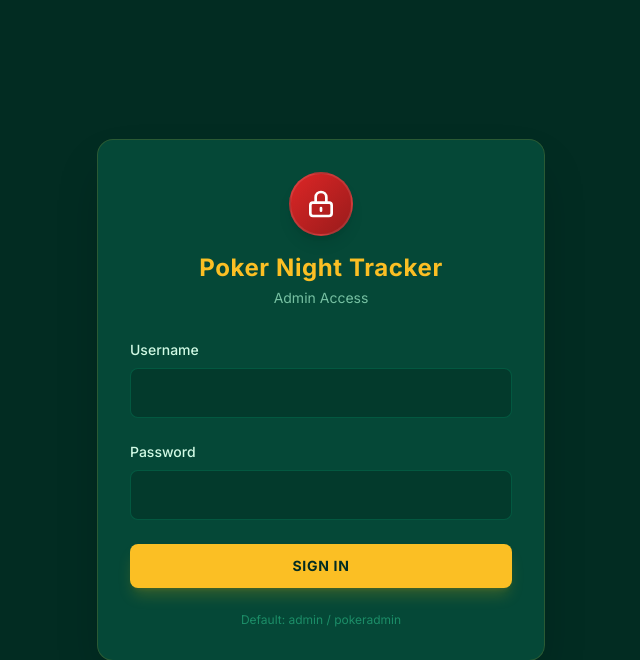
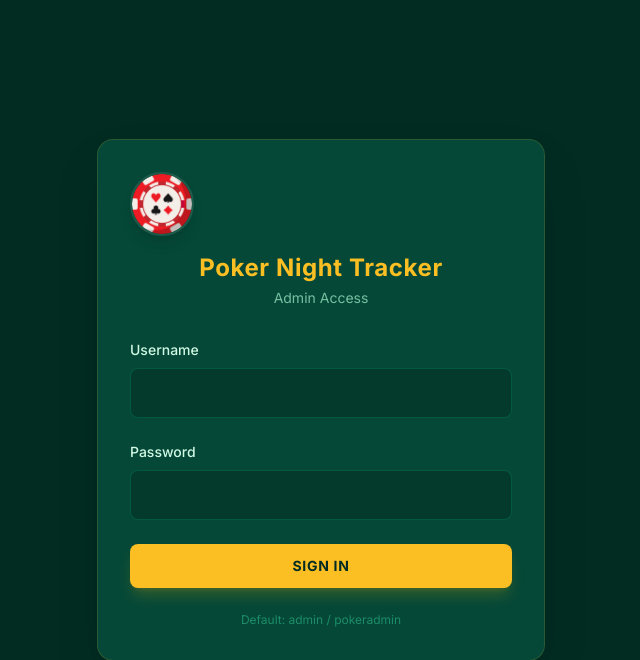
Before and after one commit to Jonyboylovespie/PokerNightTracker, a Flask app: page /login in a window 1280 px wide. Shown: the top 660 px of the page, without its empty margins (319-959 px from the left). Run offline with Flask 3, Linux system fonts and the light colour scheme; some libraries are stand-ins or nearby versions.

Commit message:
icon changes

```diff
--- a/templates/base.html
+++ b/templates/base.html
@@ -4,6 +4,7 @@
     <meta charset="UTF-8">
     <meta name="viewport" content="width=device-width, initial-scale=1.0">
     <title>{% block title %}Poker Night Tracker{% endblock %}</title>
+    <link rel="icon" type="image/png" href="{{ url_for('static', filename='images/image.png') }}">
     <script src="https://cdn.tailwindcss.com"></script>
     <script src="https://cdn.jsdelivr.net/npm/chart.js"></script>
     <link href="https://fonts.googleapis.com/css2?family=Inter:wght@300;400;500;600;700&display=swap" rel="stylesheet">
--- a/templates/index.html
+++ b/templates/index.html
@@ -7,7 +7,7 @@
     <div class="max-w-7xl mx-auto px-4 sm:px-6 lg:px-8">
         <div class="flex justify-between h-16 items-center">
             <div class="flex items-center gap-3">
-                <div class="w-8 h-8 rounded-full chip-red border border-white/20 shadow-md"></div>
+                <img src="{{ url_for('static', filename='images/image.png') }}" alt="Poker Chip" class="w-8 h-8 rounded-full border border-white/20 shadow-md">
                 <span class="text-lg font-bold gold-accent tracking-wide">Poker Night Tracker</span>
             </div>
             <div class="flex items-center gap-4">
--- a/templates/login.html
+++ b/templates/login.html
@@ -6,11 +6,7 @@
 <div class="min-h-screen flex items-center justify-center px-4">
     <div class="w-full max-w-md glass rounded-2xl p-8 shadow-2xl">
         <div class="text-center mb-8">
-            <div class="inline-flex items-center justify-center w-16 h-16 rounded-full chip-red mb-4 shadow-lg border-2 border-white/10">
-                <svg xmlns="http://www.w3.org/2000/svg" class="h-8 w-8 text-white" fill="none" viewBox="0 0 24 24" stroke="currentColor">
-                    <path stroke-linecap="round" stroke-linejoin="round" stroke-width="2" d="M12 15v2m-6 4h12a2 2 0 002-2v-6a2 2 0 00-2-2H6a2 2 0 00-2 2v6a2 2 0 002 2zm10-10V7a4 4 0 00-8 0v4h8z" />
-                </svg>
-            </div>
+            <img src="{{ url_for('static', filename='images/image.png') }}" alt="Poker Chip" class="w-16 h-16 mb-4 shadow-lg border-2 border-white/10 rounded-full">
             <h1 class="text-2xl font-bold gold-accent tracking-wide">Poker Night Tracker</h1>
             <p class="text-emerald-200/70 text-sm mt-1">Admin Access</p>
         </div>
```
Also changed, not shown: static/images/image.png (added).
